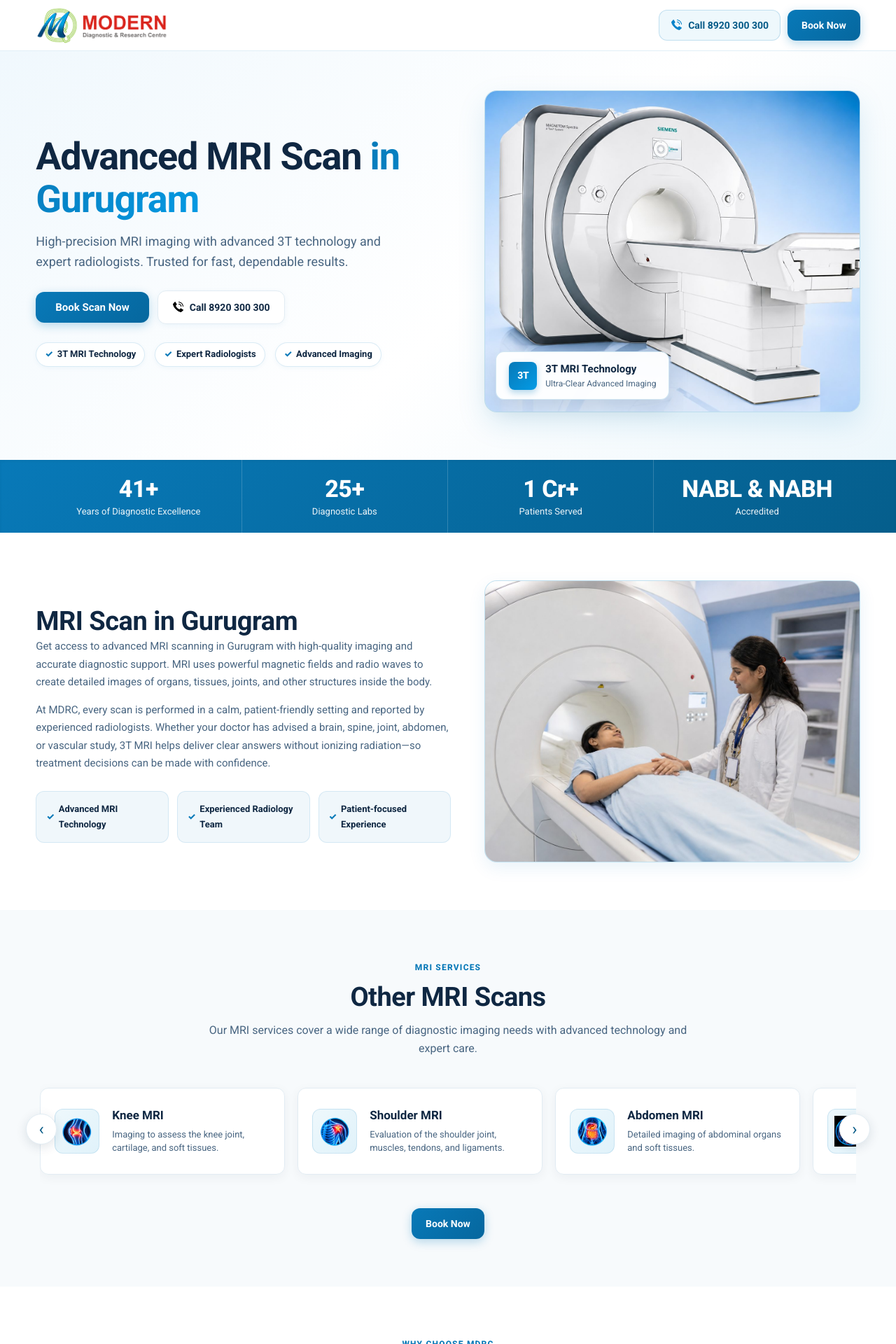
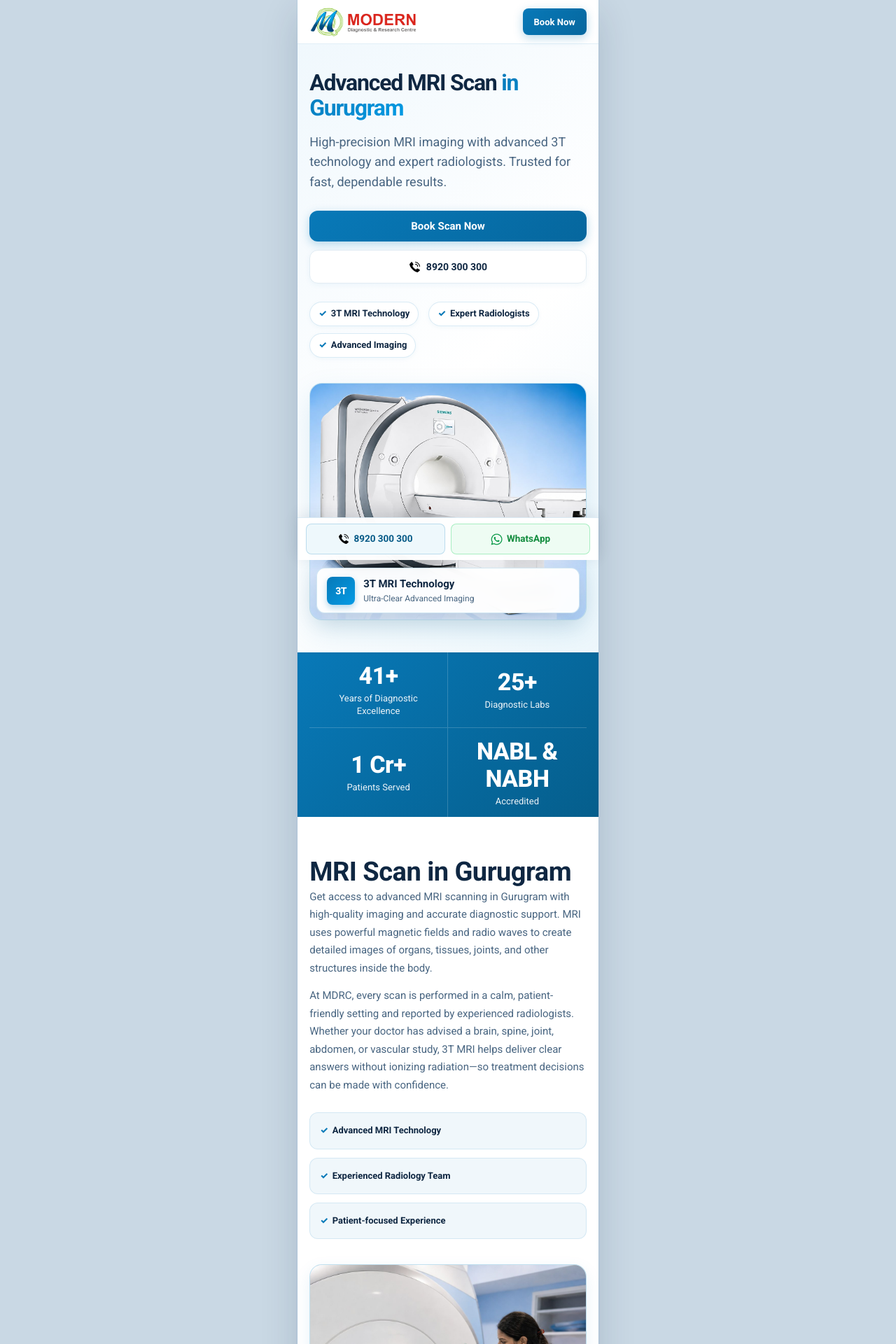
Before and after one commit to aryanrazobyte/MOBILE_SITE_MDRC, a Next.js app: page / in a window 1280 px wide. Shown: the top 1920 px of the page at 70% size. Built offline with nearby package versions, Linux system fonts and the light colour scheme.

Commit message:
feat: restructure layout for HomePage and update contact button display

```diff
--- a/app/globals.css
+++ b/app/globals.css
@@ -1,4 +1,5 @@
 :root {
+  --app-width: 430px;
   --primary: #0879b8;
   --primary-dark: #055a87;
   --primary-light: #eef8fc;
@@ -36,17 +37,29 @@
 html {
   scroll-behavior: smooth;
   -webkit-text-size-adjust: 100%;
+  background: #c9d8e4;
 }
 
 body {
   font-family: "Roboto", -apple-system, BlinkMacSystemFont, "Segoe UI", sans-serif;
   color: var(--text-dark);
-  background: var(--white);
+  background: #c9d8e4;
   line-height: 1.6;
   -webkit-font-smoothing: antialiased;
   -moz-osx-font-smoothing: grayscale;
   overflow-x: hidden;
   width: 100%;
+  padding-bottom: 0;
+}
+
+.app-shell {
+  width: min(var(--app-width), 100%);
+  min-height: 100dvh;
+  margin: 0 auto;
+  background: var(--white);
+  box-shadow: 0 0 0 1px rgba(8, 121, 184, 0.08), 0 18px 50px rgba(15, 39, 66, 0.16);
+  position: relative;
+  padding-bottom: calc(74px + env(safe-area-inset-bottom, 0px));
 }
 
 img {
@@ -80,7 +93,7 @@ button {
    ========================================================================== */
 
 .container {
-  width: min(1200px, 92%);
+  width: min(400px, 92%);
   margin: 0 auto;
 }
 
@@ -196,7 +209,7 @@ h1, h2, h3, h4 {
 }
 
 .header-inner {
-  min-height: 72px;
+  min-height: 62px;
   display: flex;
   align-items: center;
   justify-content: space-between;
@@ -211,13 +224,20 @@ h1, h2, h3, h4 {
 
 .logo img {
   width: auto;
-  height: 54px;
-  max-width: 260px;
+  height: 44px;
+  max-width: 200px;
   object-fit: contain;
 }
 
 .header-call-desktop {
-  padding: 10px 16px;
+  display: none;
+}
+
+.site-header .btn-book {
+  min-height: 38px;
+  padding: 8px 16px;
+  font-size: 13px;
+  border-radius: var(--radius-sm);
 }
 
 .header-actions {
@@ -232,15 +252,15 @@ h1, h2, h3, h4 {
 
 .hero {
   background: linear-gradient(135deg, #f0f8fd 0%, #ffffff 55%, #edf7fc 100%);
-  padding: 56px 0 68px;
+  padding: 38px 0 46px;
   position: relative;
   overflow: hidden;
 }
 
 .hero-grid {
   display: grid;
-  grid-template-columns: 1.05fr 0.95fr;
-  gap: 48px;
+  grid-template-columns: 1fr;
+  gap: 36px;
   align-items: center;
 }
 
@@ -281,7 +301,7 @@ h1, h2, h3, h4 {
 }
 
 .hero h1 {
-  font-size: clamp(32px, 5.2vw, 54px);
+  font-size: 32px;
   line-height: 1.12;
   letter-spacing: -1.2px;
   margin-bottom: 16px;
@@ -304,9 +324,16 @@ h1, h2, h3, h4 {
 .hero-buttons {
   margin-top: 26px;
   display: flex;
-  align-items: center;
+  flex-direction: column;
+  align-items: stretch;
   flex-wrap: wrap;
   gap: 12px;
+}
+
+.hero-primary-btn,
+.hero-call-btn {
+  width: 100%;
+  justify-content: center;
 }
 
 .hero-primary-btn {
@@ -371,6 +398,9 @@ h1, h2, h3, h4 {
 
 .hero-visual {
   position: relative;
+  max-width: 100%;
+  margin: 0 auto;
+  width: 100%;
 }
 
 .hero-image-wrapper {
@@ -390,12 +420,13 @@ h1, h2, h3, h4 {
 
 .hero-badge {
   position: absolute;
-  left: 16px;
-  bottom: 18px;
+  left: 10px;
+  right: 10px;
+  bottom: 10px;
   display: flex;
   align-items: center;
   gap: 12px;
-  padding: 12px 18px;
+  padding: 10px 14px;
   background: rgba(255, 255, 255, 0.94);
   backdrop-filter: blur(10px);
   -webkit-backdrop-filter: blur(10px);
@@ -442,21 +473,27 @@ h1, h2, h3, h4 {
 
 .trust-strip-grid {
   display: grid;
-  grid-template-columns: repeat(4, 1fr);
+  grid-template-columns: repeat(2, 1fr);
 }
 
 .trust-item {
-  min-height: 104px;
+  min-height: 88px;
   display: flex;
   flex-direction: column;
   align-items: center;
   justify-content: center;
-  padding: 18px 12px;
+  padding: 14px 10px;
   text-align: center;
   border-right: 1px solid rgba(255, 255, 255, 0.18);
 }
 
-.trust-item:last-child {
+.trust-item:nth-child(1),
+.trust-item:nth-child(2) {
+  border-bottom: 1px solid rgba(255, 255, 255, 0.18);
+}
+
+.trust-item:nth-child(2),
+.trust-item:nth-child(4) {
   border-right: 0;
 }
 
@@ -480,7 +517,7 @@ h1, h2, h3, h4 {
    ========================================================================== */
 
 .section {
-  padding: 68px 0;
+  padding: 48px 0;
 }
 
 .section-light {
@@ -518,8 +555,8 @@ h1, h2, h3, h4 {
 
 .intro-grid {
   display: grid;
-  grid-template-columns: 1.05fr 0.95fr;
-  gap: 48px;
+  grid-template-columns: 1fr;
+  gap: 36px;
   align-items: center;
 }
 
@@ -535,7 +572,7 @@ h1, h2, h3, h4 {
 
 .content-points {
   display: grid;
-  grid-template-columns: repeat(3, 1fr);
+  grid-template-columns: 1fr;
   gap: 12px;
   margin-top: 26px;
 }
@@ -559,6 +596,9 @@ h1, h2, h3, h4 {
   background: #dceff7;
   box-shadow: var(--shadow-md);
   border: 1px solid rgba(8, 121, 184, 0.12);
+  max-width: 100%;
+  margin: 0 auto;
+  width: 100%;
 }
 
 .intro-visual img {
@@ -592,7 +632,7 @@ h1, h2, h3, h4 {
 }
 
 .mri-scans-slider .mri-scan-card {
-  flex: 0 0 350px;
+  flex: 0 0 min(270px, 82%);
   min-height: 124px;
   scroll-snap-align: start;
   cursor: pointer;
@@ -672,7 +712,7 @@ h1, h2, h3, h4 {
 
 .feature-grid {
   display: grid;
-  grid-template-columns: repeat(3, 1fr);
+  grid-template-columns: 1fr;
   gap: 18px;
 }
 
@@ -718,7 +758,7 @@ h1, h2, h3, h4 {
 
 .steps-grid {
   display: grid;
-  grid-template-columns: repeat(4, 1fr);
+  grid-template-columns: 1fr;
   gap: 18px;
 }
 
@@ -791,7 +831,7 @@ h1, h2, h3, h4 {
 }
 
 .doctor-card {
-  flex: 0 0 260px;
+  flex: 0 0 min(250px, 74%);
   overflow: hidden;
   scroll-snap-align: start;
 }
@@ -832,22 +872,7 @@ h1, h2, h3, h4 {
 
 .slider-arrow,
 .doctor-arrow {
-  position: absolute;
-  top: 45%;
-  z-index: 5;
-  width: 44px;
-  height: 44px;
-  border: 1px solid var(--border);
-  border-radius: 50%;
-  background: #fff;
-  color: var(--primary-dark);
-  font-size: 24px;
-  cursor: pointer;
-  display: grid;
-  place-items: center;
-  box-shadow: 0 4px 16px rgba(15, 39, 66, 0.12);
-  transform: translateY(-50%);
-  transition: var(--transition);
+  display: none;
 }
 
 .slider-arrow:hover,
@@ -872,7 +897,7 @@ h1, h2, h3, h4 {
 
 .location-grid {
   display: grid;
-  grid-template-columns: 1fr 1fr;
+  grid-template-columns: 1fr;
   gap: 24px;
 }
 
@@ -882,7 +907,7 @@ h1, h2, h3, h4 {
   border-radius: 16px;
   overflow: hidden;
   display: grid;
-  grid-template-columns: 38% 62%;
+  grid-template-columns: 1fr;
   box-shadow: 0 4px 18px rgba(15, 39, 66, 0.05);
   transition: transform 0.25s ease, box-shadow 0.25s ease, border-color 0.25s ease;
 }
@@ -895,7 +920,9 @@ h1, h2, h3, h4 {
 
 .location-image {
   position: relative;
-  min-height: 100%;
+  height: 200px;
+  min-height: 200px;
+  width: 100%;
   background: #eef8fc;
   overflow: hidden;
 }
@@ -932,7 +959,7 @@ h1, h2, h3, h4 {
 }
 
 .location-content {
-  padding: 18px 20px;
+  padding: 16px;
   display: flex;
   flex-direction: column;
   gap: 8px;
@@ -1051,10 +1078,10 @@ h1, h2, h3, h4 {
 }
 
 .location-card-actions {
-  display: flex;
-  align-items: center;
-  gap: 10px;
-  flex-wrap: wrap;
+  display: grid;
+  grid-template-columns: 1fr 1fr;
+  width: 100%;
+  gap: 8px;
   margin-top: 4px;
   padding-top: 8px;
   border-top: 1px solid #f1f5f9;
@@ -1066,7 +1093,8 @@ h1, h2, h3, h4 {
   align-items: center;
   justify-content: center;
   gap: 6px;
-  padding: 8px 14px;
+  width: 100%;
+  padding: 9px 10px;
   border-radius: 8px;
   font-size: 12.5px;
   font-weight: 700;
@@ -1108,17 +1136,17 @@ h1, h2, h3, h4 {
 
 .services-grid {
   display: grid;
-  grid-template-columns: repeat(3, 1fr);
-  gap: 14px;
+  grid-template-columns: repeat(2, 1fr);
+  gap: 10px;
 }
 
 .simple-service {
   width: 100%;
-  padding: 20px 10px;
+  padding: 14px 8px;
   display: flex;
   flex-direction: column;
   align-items: center;
-  gap: 10px;
+  gap: 6px;
   cursor: pointer;
   appearance: none;
   background: #fff;
@@ -1133,8 +1161,8 @@ h1, h2, h3, h4 {
 }
 
 .simple-service-icon {
-  width: 44px;
-  height: 44px;
+  width: 38px;
+  height: 38px;
   object-fit: contain;
   transition: transform 0.2s ease;
 }
@@ -1165,10 +1193,18 @@ h1, h2, h3, h4 {
 .final-cta-inner {
   min-height: 220px;
   display: flex;
+  flex-direction: column;
+  text-align: center;
   align-items: center;
   justify-content: space-between;
   gap: 32px;
-  padding: 44px 0;
+  padding: 36px 0;
+}
+
+.final-cta h2,
+.final-cta p {
+  margin-left: auto;
+  margin-right: auto;
 }
 
 .final-cta h2 {
@@ -1190,6 +1226,8 @@ h1, h2, h3, h4 {
   display: flex;
   flex-wrap: wrap;
   gap: 12px;
+  justify-content: center;
+  width: 100%;
 }
 
 .btn-white-book {
@@ -1211,13 +1249,13 @@ h1, h2, h3, h4 {
 .section-dark {
   color: #fff;
   background: var(--dark);
-  padding: 56px 0;
+  padding: 48px 0;
 }
 
 .trust-image-grid {
   display: grid;
-  grid-template-columns: 0.8fr 1.2fr;
-  gap: 40px;
+  grid-template-columns: 1fr;
+  gap: 36px;
   align-items: center;
 }
 
@@ -1339,9 +1377,11 @@ h1, h2, h3, h4 {
 
 .footer-inner {
   display: flex;
+  flex-direction: column;
+  text-align: center;
   align-items: center;
   justify-content: space-between;
-  gap: 16px;
+  gap: 14px;
 }
 
 .footer-logo img {
@@ -1353,7 +1393,7 @@ h1, h2, h3, h4 {
 .footer-meta {
   display: flex;
   flex-direction: column;
-  align-items: flex-end;
+  align-items: center;
   gap: 6px;
 }
 
@@ -1379,7 +1419,11 @@ h1, h2, h3, h4 {
 
 .booking-overlay {
   position: fixed;
-  inset: 0;
+  top: 0;
+  bottom: 0;
+  left: 50%;
+  width: min(var(--app-width), 100%);
+  transform: translateX(-50%);
   z-index: 2000;
   display: grid;
   place-items: center;
@@ -1397,12 +1441,12 @@ h1, h2, h3, h4 {
 
 .booking-modal {
   position: relative;
-  width: min(560px, 100%);
+  width: 96%;
   max-height: 90vh;
   overflow-y: auto;
-  padding: 30px 24px 24px;
+  padding: 24px 18px 20px;
   background: #ffffff;
-  border-radius: var(--radius-lg);
+  border-radius: var(--radius-md);
   box-shadow: 0 24px 60px rgba(15, 39, 66, 0.28);
   animation: slideUp 0.25s cubic-bezier(0.16, 1, 0.3, 1);
 }
@@ -1452,8 +1496,8 @@ h1, h2, h3, h4 {
 
 .booking-form {
   display: grid;
-  grid-template-columns: 1fr 1fr;
-  gap: 14px;
+  grid-template-columns: 1fr;
+  gap: 12px;
 }
 
 .booking-form label {
@@ -1564,196 +1608,15 @@ h1, h2, h3, h4 {
    ========================================================================== */
 
 .mobile-sticky-cta {
-  display: none;
-}
-
-/* ==========================================================================
-   RESPONSIVE BREAKPOINTS
-   ========================================================================== */
-
-/* Laptop & Medium Tablets (max-width: 1100px) */
-@media (max-width: 1100px) {
-  .hero-grid,
-  .intro-grid,
-  .trust-image-grid {
-    grid-template-columns: 1fr;
-    gap: 36px;
-  }
-
-  .hero-visual {
-    max-width: 620px;
-    margin: 0 auto;
-    width: 100%;
-  }
-
-  .intro-visual {
-    max-width: 620px;
-    margin: 0 auto;
-    width: 100%;
-  }
-
-  .services-grid {
-    grid-template-columns: repeat(3, 1fr);
-  }
-
-  .steps-grid,
-  .feature-grid {
-    grid-template-columns: repeat(2, 1fr);
-  }
-
-  .mri-scans-slider .mri-scan-card {
-    flex: 0 0 320px;
-  }
-
-  .location-grid {
-    grid-template-columns: 1fr;
-    max-width: 680px;
-    margin: 0 auto;
-  }
-}
-
-/* Tablets & Mobile (max-width: 768px) */
-@media (max-width: 768px) {
-  body {
-    padding-bottom: calc(74px + env(safe-area-inset-bottom, 0px));
-  }
-
-  .site-header {
-    background: rgba(255, 255, 255, 0.97);
-  }
-
-  .header-inner {
-    min-height: 62px;
-  }
-
-  .logo img {
-    height: 44px;
-    max-width: 200px;
-  }
-
-  .header-call-desktop {
-    display: none;
-  }
-
-  /* Compact Book Now button in mobile header */
-  .site-header .btn-book {
-    min-height: 38px;
-    padding: 8px 16px;
-    font-size: 13px;
-    border-radius: var(--radius-sm);
-  }
-
-  .hero {
-    padding: 38px 0 46px;
-  }
-
-  .hero h1 {
-    font-size: clamp(28px, 6.5vw, 40px);
-  }
-
-  /* 2x2 Scorecard grid for Trust Strip on Mobile */
-  .trust-strip-grid {
-    grid-template-columns: repeat(2, 1fr);
-  }
-
-  .trust-item:nth-child(1),
-  .trust-item:nth-child(2) {
-    border-bottom: 1px solid rgba(255, 255, 255, 0.18);
-  }
-
-  .trust-item:nth-child(1),
-  .trust-item:nth-child(3) {
-    border-right: 1px solid rgba(255, 255, 255, 0.18);
-  }
-
-  .trust-item:nth-child(2),
-  .trust-item:nth-child(4) {
-    border-right: 0;
-  }
-
-  .trust-item {
-    min-height: 88px;
-    padding: 14px 10px;
-  }
-
-  .content-points {
-    grid-template-columns: 1fr;
-  }
-
-  .services-grid {
-    grid-template-columns: repeat(3, 1fr);
-  }
-
-  .mri-scans-slider .mri-scan-card {
-    flex: 0 0 min(290px, 78vw);
-  }
-
-  .final-cta-inner {
-    flex-direction: column;
-    text-align: center;
-    padding: 36px 0;
-  }
-
-  .final-cta h2,
-  .final-cta p {
-    margin-left: auto;
-    margin-right: auto;
-  }
-
-  .final-buttons {
-    justify-content: center;
-    width: 100%;
-  }
-
-  .footer-inner {
-    flex-direction: column;
-    text-align: center;
-    gap: 14px;
-  }
-
-  .footer-meta {
-    align-items: center;
-  }
-
-  .location-card {
-    grid-template-columns: 1fr;
-  }
-
-  .location-image {
-    height: 200px;
-    min-height: 200px;
-    width: 100%;
-  }
-
-  .location-content {
-    padding: 16px;
-    gap: 8px;
-  }
-
-  .location-card-actions {
-    display: grid;
-    grid-template-columns: 1fr 1fr;
-    width: 100%;
-    gap: 8px;
-  }
-
-  .location-action-call,
-  .location-action-book {
-    width: 100%;
-    justify-content: center;
-    padding: 9px 10px;
-  }
-
-  /* Mobile Sticky Bottom CTA Bar */
-  .mobile-sticky-cta {
   position: fixed;
-    left: 0;
-    right: 0;
+  left: 50%;
   bottom: 0;
   z-index: 1200;
   display: flex;
   align-items: center;
   gap: 8px;
+  width: min(var(--app-width), 100%);
+  transform: translateX(-50%);
   padding: 8px 12px calc(8px + env(safe-area-inset-bottom, 0px));
   background: rgba(255, 255, 255, 0.96);
   backdrop-filter: blur(14px);
@@ -1803,99 +1666,11 @@ h1, h2, h3, h4 {
   height: 17px;
   filter: invert(42%) sepia(86%) saturate(464%) hue-rotate(93deg) brightness(94%) contrast(91%);
 }
-}
-
-/* Mobile Devices (max-width: 600px) */
-@media (max-width: 600px) {
-  .section {
-    padding: 48px 0;
-  }
-
-  .feature-grid,
-  .steps-grid {
-    grid-template-columns: 1fr;
-  }
-
-  .mri-scans-slider .mri-scan-card {
-    flex: 0 0 min(270px, 82vw);
-    padding: 16px;
-    gap: 14px;
-  }
-
-  .mri-scan-icon {
-    flex: 0 0 54px;
-    width: 54px;
-    height: 54px;
-  }
-
-  .mri-scan-icon img {
-    width: 36px;
-    height: 36px;
-  }
-
-  .hero-badge {
-    left: 10px;
-    right: 10px;
-    bottom: 10px;
-    padding: 10px 14px;
-  }
-
-  .hero-badge strong {
-    font-size: 14px;
-  }
-
-  .hero-badge small {
-    font-size: 11px;
-  }
-
-  .doctor-card {
-    flex: 0 0 min(250px, 74vw);
-  }
-
-  .doctor-arrow,
-  .slider-arrow {
-    display: none; /* Swipe & auto-scroll is default on mobile */
-  }
-
-  .services-grid {
-    grid-template-columns: repeat(2, 1fr);
-    gap: 10px;
-  }
-
-  .simple-service {
-    padding: 14px 8px;
-    gap: 6px;
-  }
-
-  .simple-service-icon {
-    width: 38px;
-    height: 38px;
-  }
-
-  .booking-modal {
-    padding: 24px 18px 20px;
-    width: 96%;
-    border-radius: var(--radius-md);
-  }
-
-  .booking-form {
-    grid-template-columns: 1fr;
-    gap: 12px;
-  }
-
-  .hero-buttons {
-    flex-direction: column;
-    align-items: stretch;
-  }
-
-  .hero-primary-btn,
-  .hero-call-btn {
-    width: 100%;
-    justify-content: center;
-  }
-}
-
-/* Extra small devices (max-width: 380px) */
+
+/* ==========================================================================
+   Extra small devices
+   ========================================================================== */
+
 @media (max-width: 380px) {
   .hero-eyebrow-badge {
     font-size: 11px;
@@ -1915,6 +1690,6 @@ h1, h2, h3, h4 {
   }
 
   .sticky-btn span {
-    font-size: 12.5px;
-  }
-}
+    font-size: 12px;
+  }
+}
--- a/app/page.js
+++ b/app/page.js
@@ -5,8 +5,10 @@ import LandingPage from "../components/LandingPage";
 export default function HomePage() {
   return (
     <BookingProvider>
-      <LandingPage />
-      <BookingModal />
+      <div className="app-shell">
+        <LandingPage />
+        <BookingModal />
+      </div>
     </BookingProvider>
   );
 }
--- a/components/LandingPage.jsx
+++ b/components/LandingPage.jsx
@@ -111,10 +111,6 @@ export default function LandingPage() {
             <img src="/images/mdrc-logo.png" alt="Modern Diagnostic & Research Centre" />
           </a>
           <div className="header-actions">
-            <a href={PHONE_HREF} className="header-call header-call-desktop">
-              <img src="/images/call.png" alt="" />
-              <span>Call {PHONE_DISPLAY}</span>
-            </a>
             <button type="button" className="btn-book" onClick={() => openBooking("MRI")}>
               Book Now
             </button>
@@ -138,7 +134,7 @@ export default function LandingPage() {
                 </button>
                 <a href={PHONE_HREF} className="hero-call-btn">
                   <img src="/images/call.png" alt="" />
-                  <span>Call {PHONE_DISPLAY}</span>
+                  <span>{PHONE_DISPLAY}</span>
                 </a>
               </div>
               <div className="hero-trust">
@@ -531,7 +527,7 @@ export default function LandingPage() {
       <nav className="mobile-sticky-cta" aria-label="Quick contact actions">
         <a href={PHONE_HREF} className="sticky-btn sticky-call" aria-label="Call MDRC">
           <img src="/images/call.png" alt="" />
-          <span>Call</span>
+          <span>{PHONE_DISPLAY}</span>
         </a>
         <a href={WHATSAPP_HREF} className="sticky-btn sticky-whatsapp" target="_blank" rel="noopener noreferrer" aria-label="WhatsApp MDRC">
           <img src="/images/whatsapp.png" alt="" />
```
Lines whose indentation alone changed are shown as unchanged.
